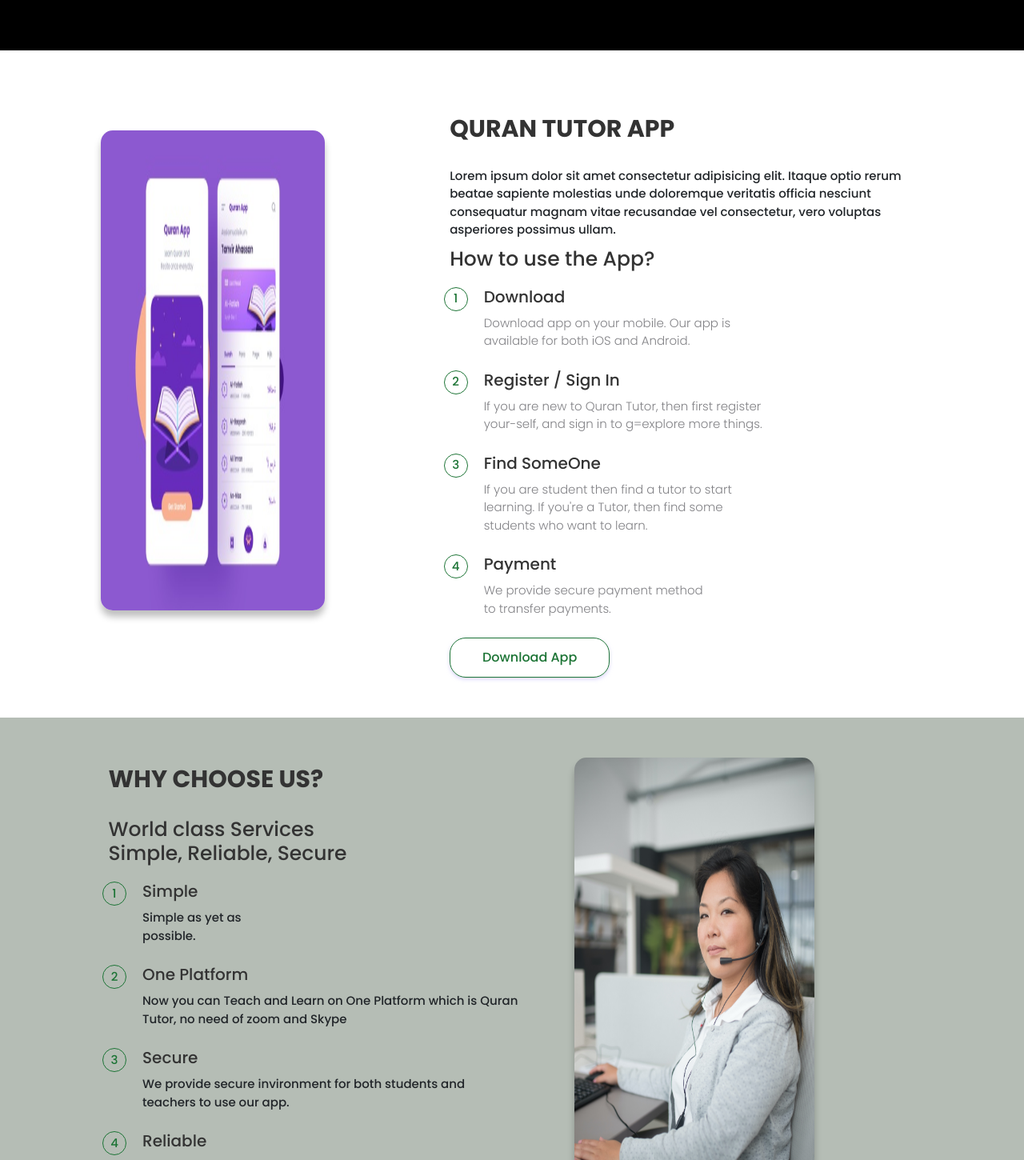
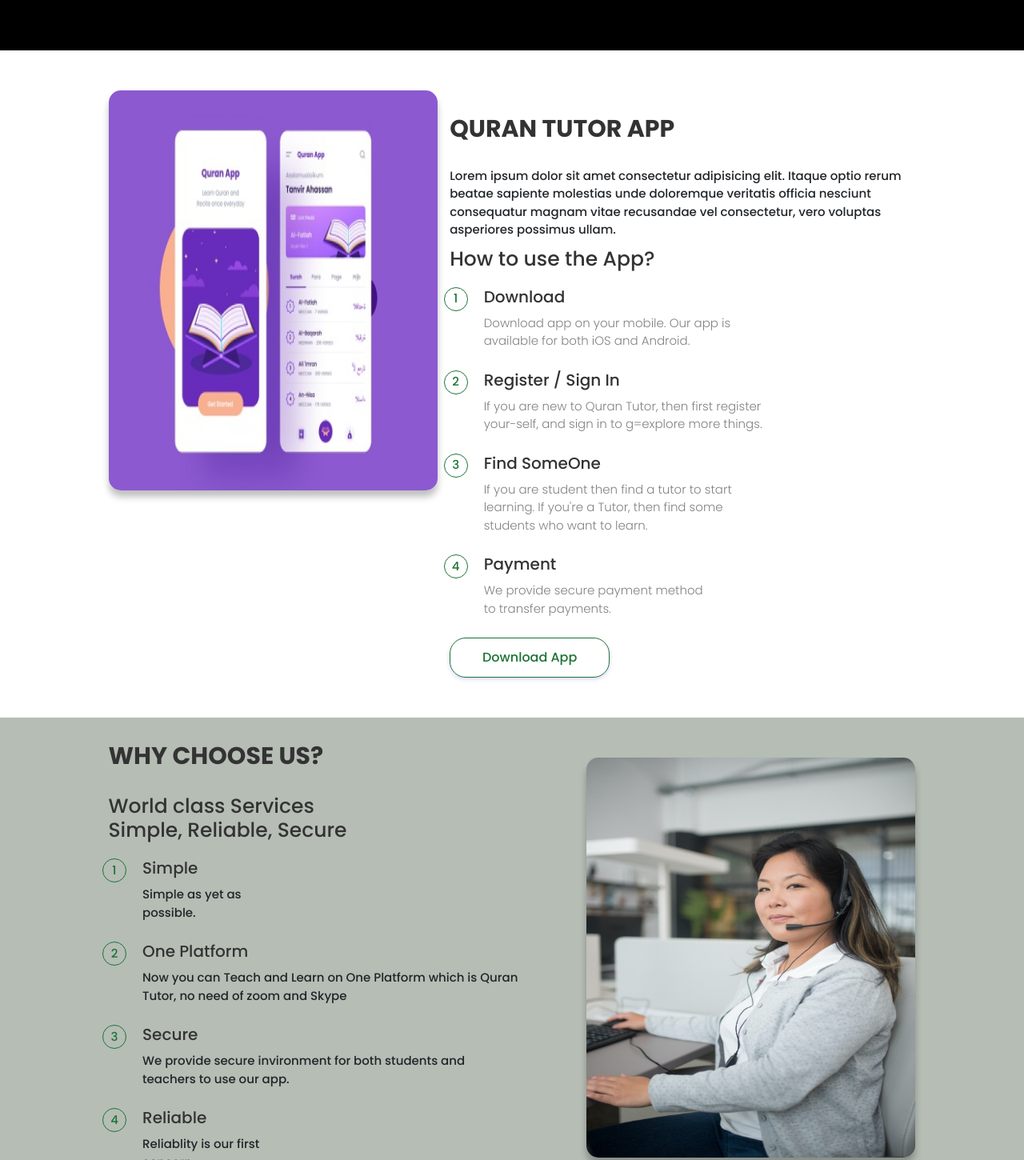
Before and after one commit to mohammadadnangm/quran-tutor-mern, a React (Create React App) app: page / in a window 1280 px wide. Shown: the part 2960-4410 px from the top of the page at 80% size. Built offline with nearby package versions, Linux system fonts and the light colour scheme.

Commit message:
GUI almost Complete

```diff
--- a/src/components/AboutUs.css
+++ b/src/components/AboutUs.css
@@ -20,16 +20,12 @@
 
 /* 2nd section of about us  */
 .aboutus-section-rightside-img {
-  /* background-color: aqua; */
   text-align: center;
   justify-content: center;
   display: flex;
 }
 
 .aboutus-section img {
-  width: 300px;
+  width: 100%;
   height: 400px;
-  /* margin-top: 0rem; */
-  /* box-shadow: rgba(0, 0, 0, 0.25) 0.8rem 0.8rem 0.8rem 0.8rem; */
-  /* border-radius: 1.5rem; */
 }
--- a/src/components/UseApp.css
+++ b/src/components/UseApp.css
@@ -10,11 +10,12 @@
 }
 
 .useapp-section img {
-  width: 280px;
-  height: 600px;
+  width: 100%;
+  height: 500px;
   margin-top: 5rem;
   box-shadow: rgba(0, 0, 0, 0.25) 0px 0.8rem 0.8rem;
   border-radius: 1.5rem;
+  margin: 0;
 }
 
 .useapp-section .mini-title {
--- a/src/components/WhyUs.css
+++ b/src/components/WhyUs.css
@@ -9,13 +9,12 @@
 }
 
 .whyus-section img {
-  width: 300px;
-  height: 600px;
-  margin-top: 5rem;
+  width: 100%;
+  height: 500px;
   box-shadow: rgba(0, 0, 0, 0.25) 0px 0.8rem 0.8rem;
   border-radius: 1.5rem;
-  margin-left: -1.5rem;
   margin-bottom: 4rem;
+  margin: 5rem 0;
 }
 
 .whyus-section .title {
```
